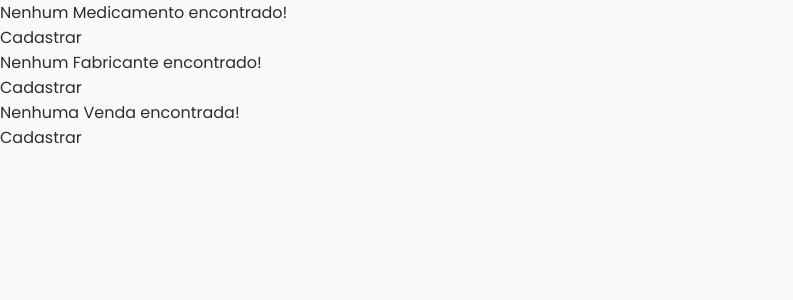
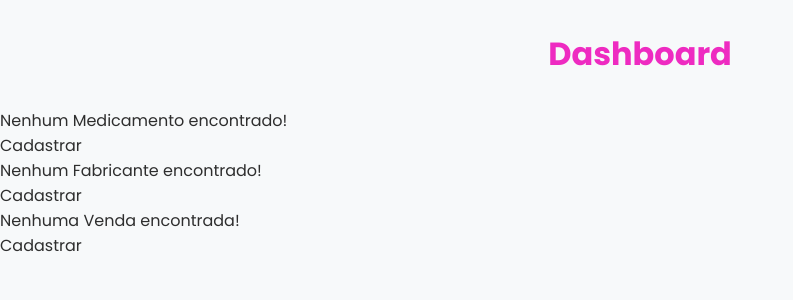
Before and after one commit to liveticia/ciaFarma, a PHP site: page /mvc/index.php in a window 1280 px wide. Shown: the top 300 px of the page, without its empty margins (0-793 px from the left). Run offline with PHP 8.4, Linux system fonts and the light colour scheme; data that the repository does not hold is empty.

Commit message:
mudança no css

```diff
--- a/CSS/style.css
+++ b/CSS/style.css
@@ -183,18 +183,12 @@ tr:hover {
 
 }
 
-h1 {
-    font-size: 34px;
-    color: #00C794;
-}
 
-h2 {
-    color: #008CB8;
-    margin-bottom: 20px;
-}
 
-h3 {
+h1{
     color: #EE2BC1;
+    margin: 30px;
+    text-align: center;
 }
 
 form {
--- a/mvc/index.php
+++ b/mvc/index.php
@@ -5,6 +5,8 @@
     <meta name="viewport" content="width=device-width, initial-scale=1.0">
      <link rel="stylesheet" href="../CSS/style.css">
      <title>Dashboard</title>
+
+     <h1>Dashboard</h1>
 
 </head>
 <body>
```
